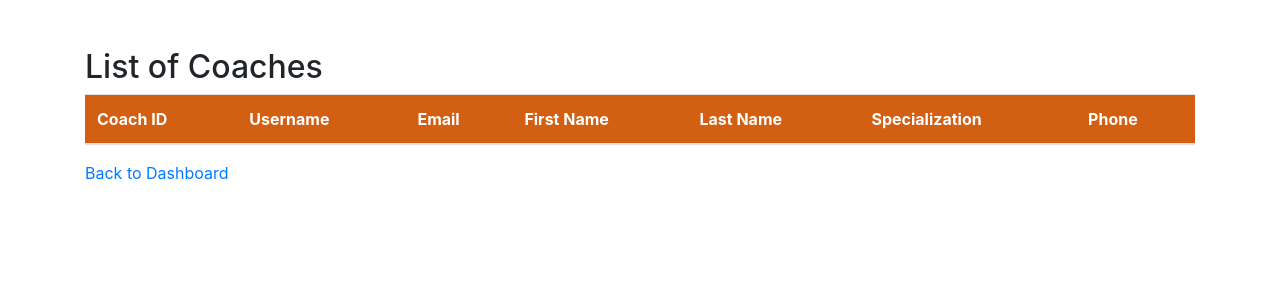
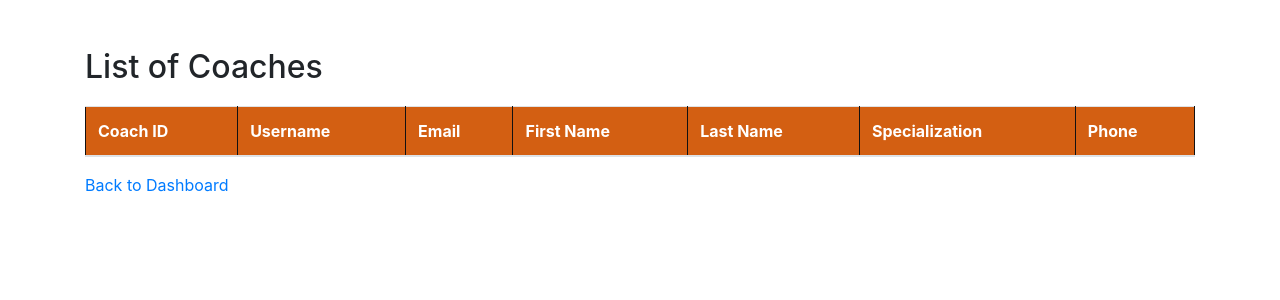
Before and after one commit to leidyrh/ParkinsonProjectW, a Flask app: page /admin/list_coaches in a window 1280 px wide. Shown: the top 300 px of the page. Run offline with Flask 3, Linux system fonts and the light colour scheme; data that the repository does not hold is empty; some libraries are stand-ins or nearby versions.

Commit message:
added borders to the coach list for consistency

```diff
--- a/static/css/coachlist.css
+++ b/static/css/coachlist.css
@@ -2,3 +2,17 @@ th {
     background-color: #d35f12;
     color: white;
 }
+table {
+    width: 100%;
+    border-collapse: collapse;
+    margin: 20px 0;
+    border: 1px solid #121111;
+
+
+}
+
+th, td {
+    border: 1px solid #121111;
+    padding: 8px;
+    text-align: left;
+}
```
